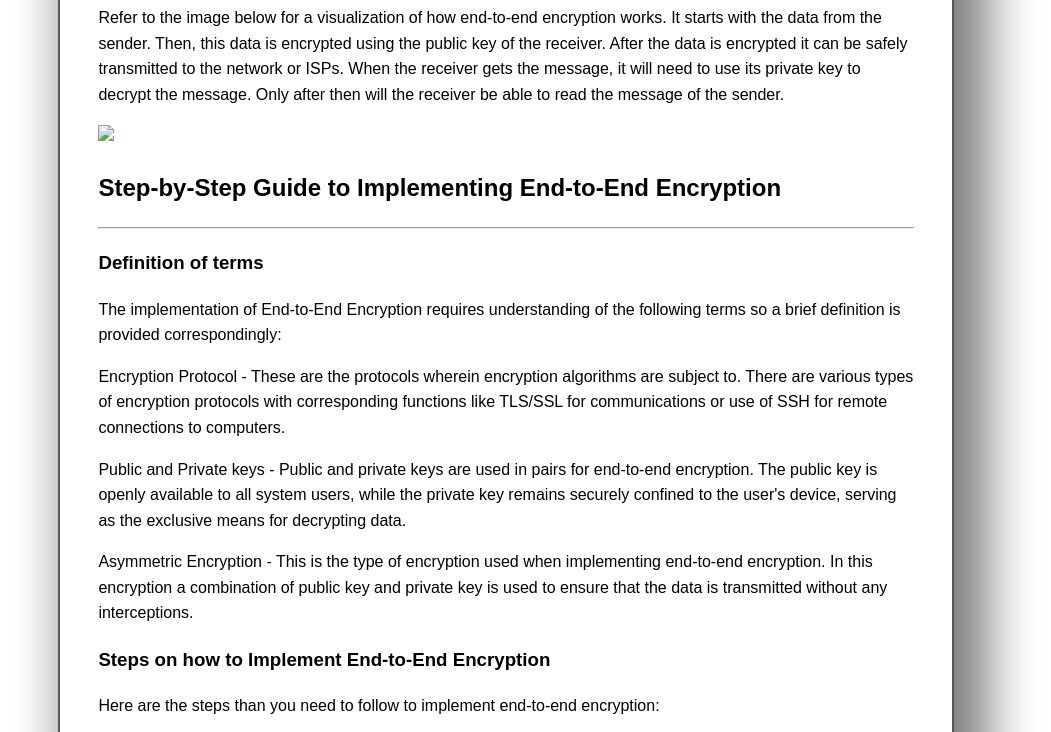
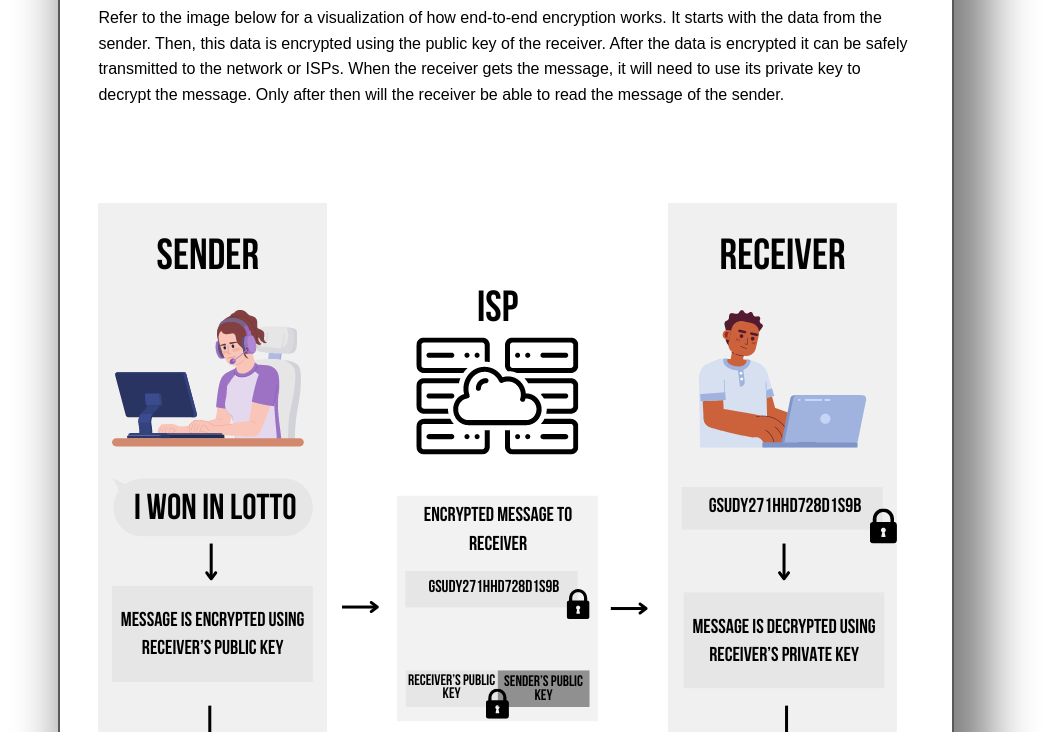
Before and after one commit to Create-A-Blog/A-Guide-To-Implementing-End-to-End-Encryption, a plain HTML site: page index.html in a window 1280 px wide. Shown: the part 2240-2972 px from the top of the page, without its empty margins (134-1185 px from the left). Drawn offline with Linux system fonts and the light colour scheme; the site is published under a folder, as on GitHub Pages, so addresses that start at the root find nothing.

Commit message:
Update index.html

```diff
--- a/index.html
+++ b/index.html
@@ -66,7 +66,7 @@ By encrypting data or transforming it into an unreadable data, the user is prote
   <p style="font-family:arial; font-size: 12;">As mentioned above, there are numerous encryption algorithms or kinds of encryption but in this post, we will only be focusing on the encryption with the use of paired public and private keys (asymmetric public key) as this is the type of encryption used by an end-to-end encryption. As its name suggests, the data is only encrypted at the end points which are the sender and the receiver. Therefore, by using a pair of public and private keys, the data can be transmitted from end-to-end without any interference as outside entities will not be able to read or understand the data.</p>
    <p style="font-family:arial; font-size: 12;">Refer to the image below for a visualization of how end-to-end encryption works. It starts with the data from the sender. Then, this data is encrypted using the public key of the receiver. After the data is encrypted it can be safely transmitted to the network or ISPs. When the receiver gets the message, it will need to use its private key to decrypt the message. Only after then will the receiver be able to read the message of the sender.</p>
 
-  <img src=/A-Guide-to-Implementing-End-to-End-Encryption/image.png>
+  <img src="./A-Guide-To-Implementing-End-to-End-Encryption/image.png">
   <br/>
  <h2 style="font-family:arial;">Step-by-Step Guide to Implementing End-to-End Encryption</h2>
   <hr>
```
